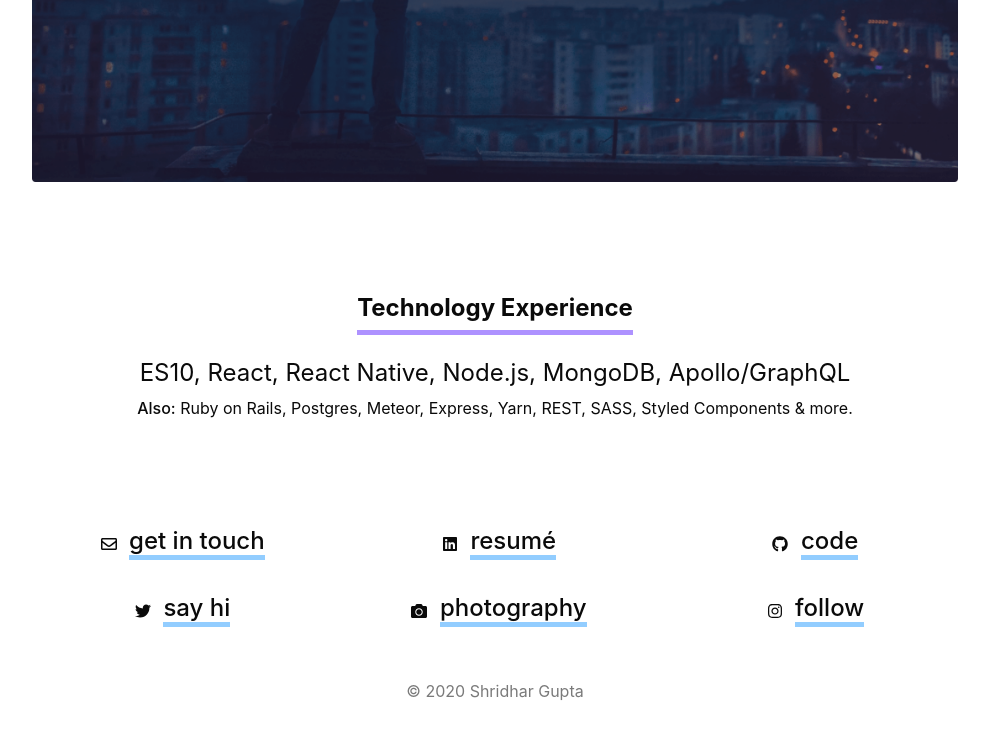
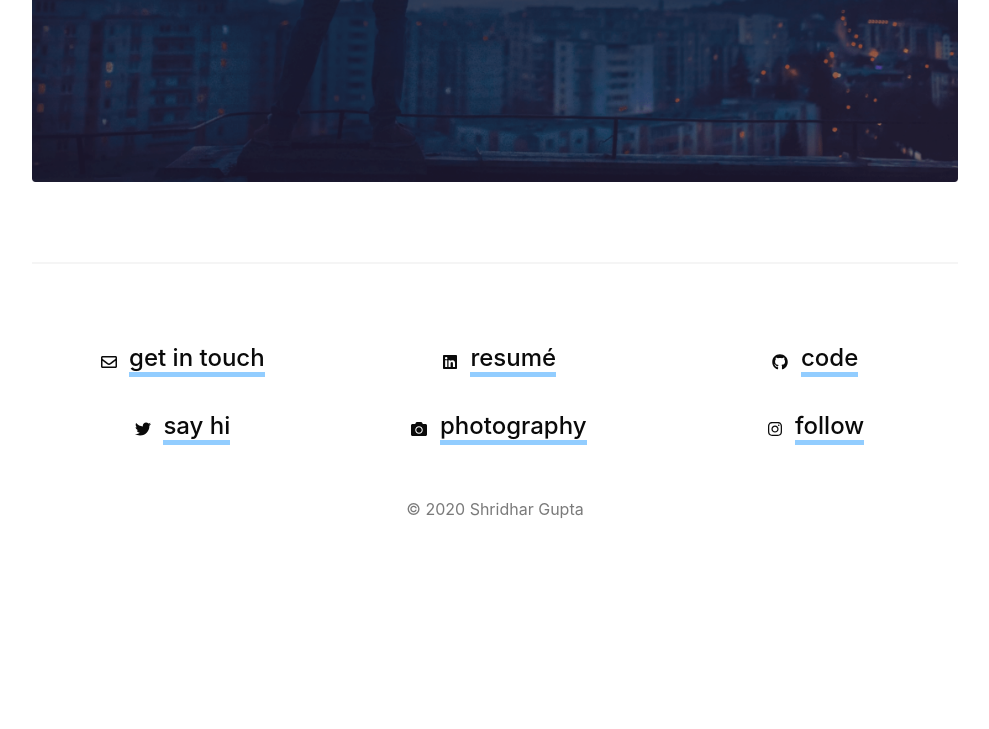
Before and after one commit to sgup/sgup.github.io, a Gatsby site: page / in a window 1280 px wide. Shown: the part 2358-3087 px from the top of the page, without its empty margins (145-1134 px from the left). After the commit the page ends 2905 px from the top, so only its background shows below. Built offline with nearby package versions, Linux system fonts and the light colour scheme; Gatsby itself is replaced by a stand-in of ours.

Commit message:
Remove tech section

```diff
--- a/src/pages/index.js
+++ b/src/pages/index.js
@@ -216,18 +216,7 @@ const IndexPage = () => (
       </div>
     </section>
 
-    <section class="section">
-      <div className="container has-text-centered">
-        <h2 className="section-title is-size-4 has-underline underline-purple">Technology Experience</h2>
-        <p className="is-size-4">
-          ES10, React, React Native, Node.js, MongoDB, Apollo/GraphQL
-        </p>
-        <p>
-          <b>Also:</b> Ruby on Rails, Postgres, Meteor, Express, Yarn, REST,
-          SASS, Styled Components & more.
-        </p>
-      </div>
-    </section>
+    <hr/>
 
     <section class="section">
       <div className="columns is-multiline has-text-centered">
@@ -298,6 +287,7 @@ const IndexPage = () => (
         </div>
       </div>
     </section>
+
   </Layout>
 )
 
```
